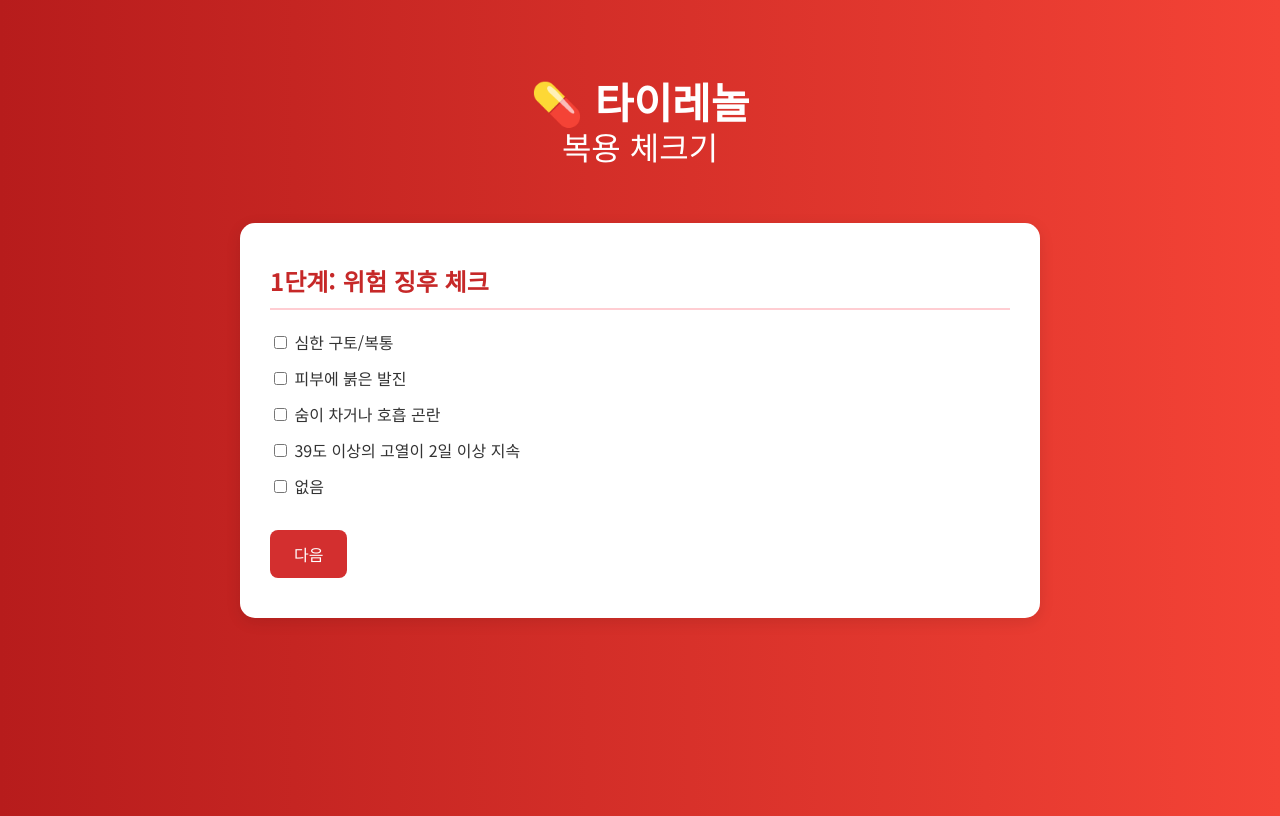
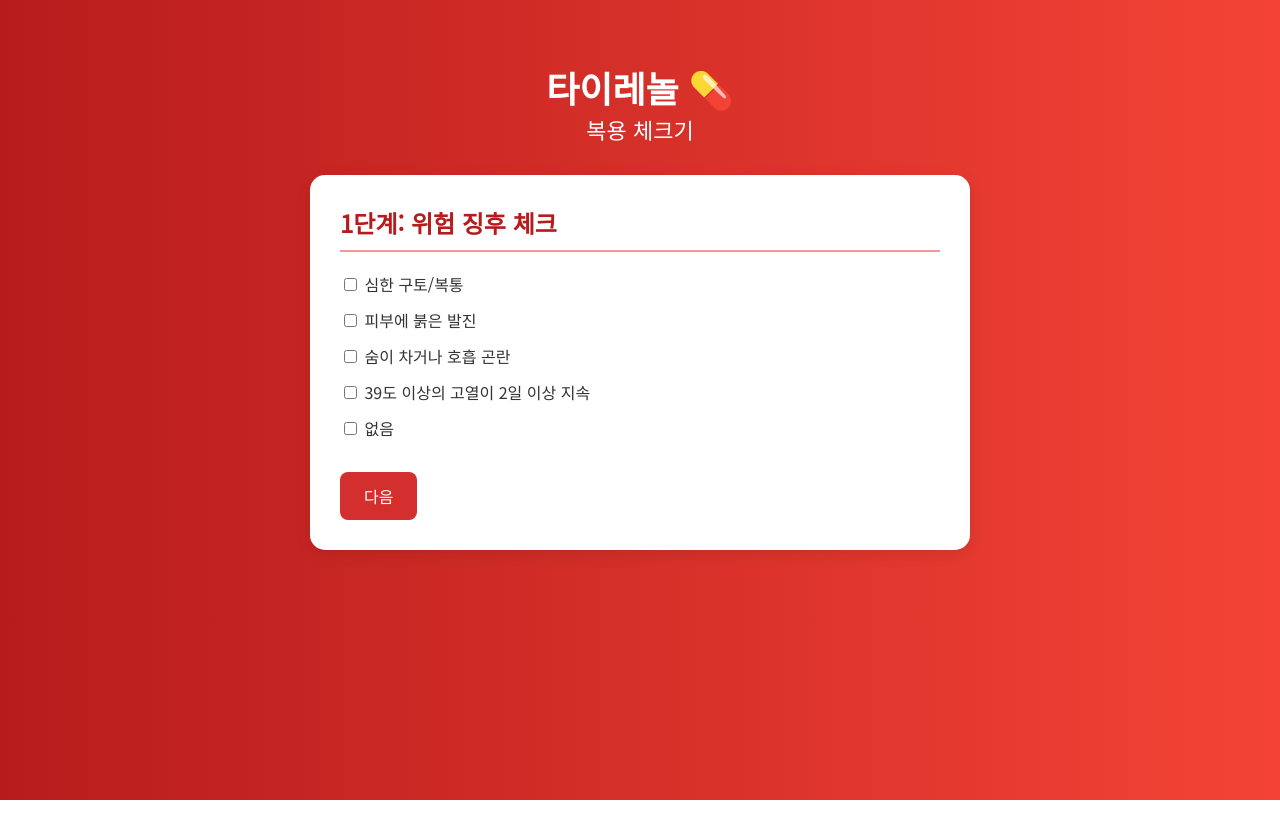
Before and after one commit to jivyu1101/tylenol-checker, a plain HTML site: page index.html in a window 1280 px wide. Drawn offline with Linux system fonts and the light colour scheme; a web font is replaced by a local one.

Commit message:
6/17 수정본

```diff
--- a/index.html
+++ b/index.html
@@ -1,45 +1,47 @@
 <!DOCTYPE html>
 <html lang="ko">
 <head>
-  <meta charset="UTF-8">
-  <meta name="viewport" content="width=device-width, initial-scale=1.0">
+  <meta charset="UTF-8" />
+  <meta name="viewport" content="width=device-width, initial-scale=1.0"/>
   <title>타이레놀 복용 체크기</title>
-  <link href="https://fonts.googleapis.com/css2?family=IBM+Plex+Sans+KR&display=swap" rel="stylesheet">
-  <link href="https://fonts.googleapis.com/css2?family=Noto+Sans+KR:wght@400;700&display=swap" rel="stylesheet">
+  <link href="https://fonts.googleapis.com/css2?family=Noto+Sans+KR&display=swap" rel="stylesheet" />
   <style>
     body {
-  box-sizing: border-box;
-  min-height: 100vh;
-  display: flex;
-  flex-direction: column;
-  align-items: center;
       font-family: 'Noto Sans KR', sans-serif;
       background: linear-gradient(to right, #b71c1c, #f44336);
-      padding: 40px;
+      padding: 40px 10px;
       color: #333;
+      margin: 0;
     }
     h1 {
       text-align: center;
+      margin-bottom: 30px;
+    }
+    .mainhead {
+      font-size: 36px;
+      font-weight: 700;
       color: white;
-  font-size: 42px;
-  font-weight: 700;
-  line-height: 1.2;
-  word-break: keep-all;
+      display: block;
+    }
+    .subhead {
+      font-size: 22px;
+      font-weight: 500;
+      color: white;
+      display: block;
     }
     .step {
-  margin: 30px auto;
+      margin: 0 auto 30px;
       background: white;
-  padding: 40px 30px;
+      padding: 30px;
       border-radius: 15px;
       box-shadow: 0 4px 15px rgba(0, 0, 0, 0.1);
-  max-width: 800px;
+      max-width: 600px;
       width: 100%;
-  box-sizing: border-box;
     }
     .step h2 {
       margin-top: 0;
-      color: #c62828;
-      border-bottom: 2px solid #ffcdd2;
+      color: #b71c1c;
+      border-bottom: 2px solid #ef9a9a;
       padding-bottom: 10px;
     }
     label {
@@ -71,31 +73,22 @@
       white-space: pre-wrap;
     }
     .dosage-highlight {
-  font-size: 18px;
-  color: #b71c1c;
-  background-color: #ffcdd2;
+      font-size: 20px;
+      color: #d32f2f;
+      background-color: #ffebee;
       padding: 8px 12px;
       display: inline-block;
       margin-top: 12px;
       border-radius: 6px;
-  line-height: 1.4;
-}
-    .subhead {
-  display: block;
-  font-size: 32px;
-  font-weight: 500;
-  margin-top: 0;
-  color: white;
-}
-    .mainhead {
-  font-size: 42px;
-  font-weight: 700;
-  color: white;
+      line-height: 1.3;
     }
   </style>
 </head>
 <body>
-  <h1><span class="mainhead">💊 타이레놀</span><br><span class="subhead">복용 체크기</span></h1>
+  <h1>
+    <span class="mainhead">타이레놀 💊</span>
+    <span class="subhead">복용 체크기</span>
+  </h1>
 
   <div class="step" id="step1">
     <h2>1단계: 위험 징후 체크</h2>
@@ -185,9 +178,13 @@
         showResult("복용 전 약사나 의사에게 상의하시기 바랍니다.");
       } else {
         showResult(`
-      ‘타이레놀 500mg’을 복용해도 좋습니다. 아래 복용 방법을 꼭 준수해 주세요!<br><br>
-      <span class='dosage-highlight'>1회 1~2정씩 1일 3-4회 (4-6시간 마다) 복용하세요.</span><br><br>
-      <span style="color: black;">
+          <div style="color: black; font-size: 15px; line-height: 1.4;">
+            ‘타이레놀 500mg’을 복용해도 좋습니다. 아래 복용 방법을 꼭 준수해 주세요!
+          </div>
+          <br>
+          <span class='dosage-highlight'>1회 1~2정씩 1일 3-4회 (4-6시간 마다) 복용하세요.</span>
+          <br><br>
+          <span style="color: black; font-size: 15px; line-height: 1.4;">
             의사나 약사의 지시 없이 통증에 성인(만 19세 이상)은 10일 이상,<br>
             소아(만 19세 미만)는 5일 이상 복용하지 않고,<br>
             발열에 3일 이상 복용하지 않습니다.
```
Lines whose indentation alone changed are shown as unchanged.
